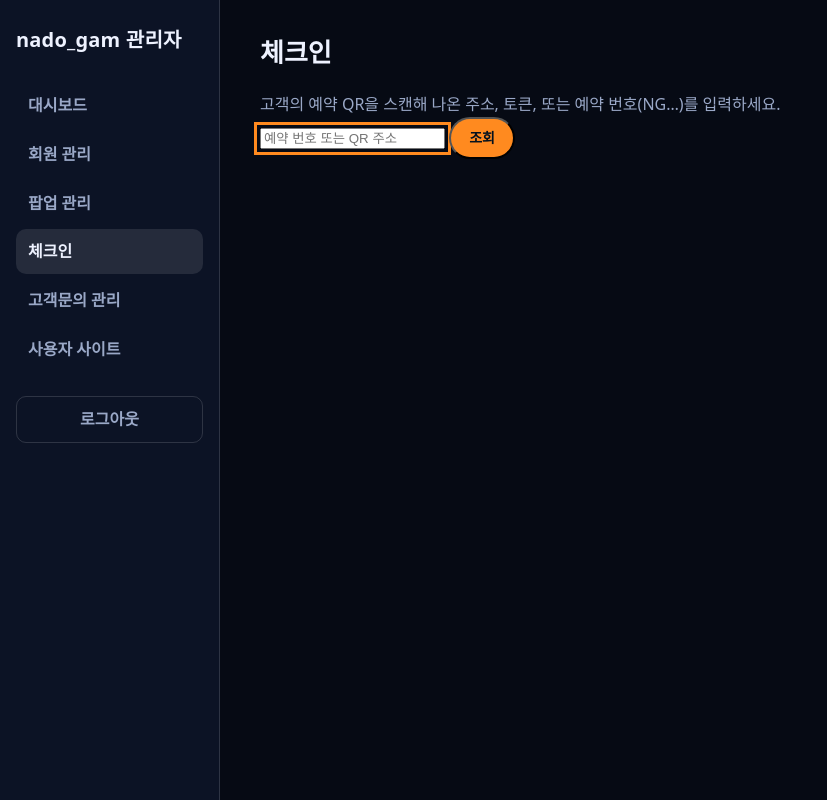
After one commit to ho8566z/nado-gam, a Spring Boot app: page /admin/checkin in a window 1280 px wide. The commit adds this page. Shown: the whole page, without its empty margins (0-827 px from the left). Run offline with Spring Boot 4, Linux system fonts and the light colour scheme; a user stored in the database is signed in; some of the project's set-up classes (security, data sources, template engines, error pages and the like) are left out, and stand-ins take their place; some web fonts are replaced.

Commit message:
feat(admin): 예약 QR 체크인 화면 추가
QR 주소·토큰·예약 번호로 예약을 찾아 체크인 처리한다. 이미 체크인한 예약은 시각을 바꾸지 않는다.

```diff
--- /dev/null
+++ b/src/main/java/com/nadogam/admin/AdminCheckinController.java
@@ -0,0 +1,83 @@
+package com.nadogam.admin;
+
+import org.springframework.security.core.annotation.AuthenticationPrincipal;
+import org.springframework.stereotype.Controller;
+import org.springframework.transaction.annotation.Transactional;
+import org.springframework.ui.Model;
+import org.springframework.web.bind.annotation.GetMapping;
+import org.springframework.web.bind.annotation.PathVariable;
+import org.springframework.web.bind.annotation.PostMapping;
+import org.springframework.web.bind.annotation.RequestParam;
+
+import com.nadogam.auth.AppUser;
+import com.nadogam.auth.MemberRepository;
+import com.nadogam.cart.Reservation;
+import com.nadogam.cart.ReservationItemRepository;
+import com.nadogam.cart.ReservationRepository;
+
+// 관리자 체크인: 예약 QR 을 스캔한 주소(…/r/토큰)나 토큰, 예약 번호를 입력하면 예약을 찾아 체크인 처리한다.
+@Controller
+public class AdminCheckinController {
+
+	private final ReservationRepository reservations;
+	private final ReservationItemRepository items;
+	private final MemberRepository members;
+
+	public AdminCheckinController(ReservationRepository reservations, ReservationItemRepository items, MemberRepository members) {
+		this.reservations = reservations;
+		this.items = items;
+		this.members = members;
+	}
+
+	// 입력에서 토큰만 뽑는다. QR 주소(http://…/r/abc?x=1)를 그대로 붙여 넣어도 된다.
+	public static String extractCode(String input) {
+		if (input == null) {
+			return "";
+		}
+		String code = input.trim();
+		int slash = code.lastIndexOf("/r/");
+		if (slash >= 0) {
+			code = code.substring(slash + 3);
+		}
+		int cut = code.indexOf('?');
+		if (cut >= 0) {
+			code = code.substring(0, cut);
+		}
+		int hash = code.indexOf('#');
+		if (hash >= 0) {
+			code = code.substring(0, hash);
+		}
+		return code.trim();
+	}
+
+	private void fill(Model model, Reservation r) {
+		model.addAttribute("reservation", r);
+		model.addAttribute("items", items.findByReservationIdOrderByReservationItemId(r.getReservationId()));
+		model.addAttribute("memberLoginId", members.findById(r.getMemberId()).map(m -> m.getLoginId()).orElse("-"));
+	}
+
+	@GetMapping("/admin/checkin")
+	public String form(@RequestParam(required = false) String code, Model model) {
+		model.addAttribute("menu", "checkin");
+		if (code != null && !code.isBlank()) {
+			String extracted = extractCode(code);
+			model.addAttribute("code", code.trim());
+			reservations.findByQrToken(extracted)
+				.or(() -> reservations.findByReservationNo(extracted.toUpperCase()))
+				.ifPresentOrElse(r -> fill(model, r), () -> model.addAttribute("notFound", true));
+		}
+		return "admin/checkin";
+	}
+
+	@PostMapping("/admin/checkin/{id}")
+	@Transactional
+	public String checkIn(@AuthenticationPrincipal AppUser admin, @PathVariable Long id) {
+		Reservation r = reservations.findById(id).orElse(null);
+		if (r == null) {
+			return "redirect:/admin/checkin";
+		}
+		boolean done = r.checkIn(admin.getId());
+		reservations.save(r);
+		return "redirect:/admin/checkin?code=" + r.getReservationNo() + (done ? "&done" : "&already");
+	}
+}
--- /dev/null
+++ b/src/main/resources/templates/admin/checkin.html
@@ -0,0 +1,44 @@
+<!DOCTYPE html>
+<html lang="ko" xmlns:th="http://www.thymeleaf.org">
+<head th:replace="~{fragments/layout :: head('체크인')}"></head>
+<body>
+<div class="admin-shell">
+	<aside th:replace="~{admin/layout :: side('checkin')}"></aside>
+	<main class="admin-main">
+		<h1>체크인</h1>
+		<p class="muted">고객의 예약 QR을 스캔해 나온 주소, 토큰, 또는 예약 번호(NG…)를 입력하세요.</p>
+		<form class="checkin-form" th:action="@{/admin/checkin}" method="get">
+			<input type="text" name="code" th:value="${code}" placeholder="예약 번호 또는 QR 주소" autocomplete="off" autofocus required>
+			<button type="submit" class="button button--sm">조회</button>
+		</form>
+
+		<div class="alert alert--ok" th:if="${param.done}">체크인 처리했습니다.</div>
+		<div class="alert alert--error" th:if="${param.already}">이미 체크인한 예약입니다. 시각은 바뀌지 않았어요.</div>
+		<div class="alert alert--error" th:if="${notFound}">일치하는 예약이 없습니다.</div>
+
+		<section class="checkin-result" th:if="${reservation != null}">
+			<dl class="info-list">
+				<div><dt>예약 번호</dt><dd th:text="${reservation.reservationNo}">NG20261120-ABC123</dd></div>
+				<div><dt>예약자</dt><dd th:text="${memberLoginId}">user</dd></div>
+				<div><dt>상태</dt><dd><span class="badge" th:classappend="${reservation.checkedIn} ? 'badge--ACTIVE'" th:text="${reservation.statusLabel}">결제 완료</span></dd></div>
+				<div><dt>결제 금액</dt><dd th:text="${reservation.totalLabel}">₩0</dd></div>
+				<div th:if="${reservation.checkedIn}"><dt>체크인 시각</dt><dd th:text="${#temporals.format(reservation.checkedInAt, 'yyyy-MM-dd HH:mm')}">2026-11-20 10:00</dd></div>
+			</dl>
+			<ul class="cart-list">
+				<li class="cart-item" th:each="i : ${items}">
+					<div class="cart-main">
+						<span class="chip" th:text="${i.typeLabel}">투어</span>
+						<strong th:text="${i.title}">상품</strong>
+						<span class="muted" th:text="${i.detail}">상세</span>
+						<span class="muted">여행일 <b th:text="${#temporals.format(i.travelDate, 'yyyy-MM-dd')}">2026-12-01</b></span>
+					</div>
+				</li>
+			</ul>
+			<form th:unless="${reservation.checkedIn}" th:action="@{/admin/checkin/{id}(id=${reservation.reservationId})}" method="post">
+				<button type="submit" class="button">체크인 처리</button>
+			</form>
+		</section>
+	</main>
+</div>
+</body>
+</html>
--- a/src/main/resources/templates/admin/layout.html
+++ b/src/main/resources/templates/admin/layout.html
@@ -7,6 +7,7 @@
 		<a th:href="@{/admin}" th:classappend="${menu == 'dashboard'} ? 'is-active'">대시보드</a>
 		<a th:href="@{/admin/members}" th:classappend="${menu == 'members'} ? 'is-active'">회원 관리</a>
 		<a th:href="@{/admin/popups}" th:classappend="${menu == 'popups'} ? 'is-active'">팝업 관리</a>
+		<a th:href="@{/admin/checkin}" th:classappend="${menu == 'checkin'} ? 'is-active'">체크인</a>
 		<a th:href="@{/admin/inquiries}" th:classappend="${menu == 'inquiries'} ? 'is-active'">고객문의 관리</a>
 		<a th:href="@{/}">사용자 사이트</a>
 	</nav>
```
